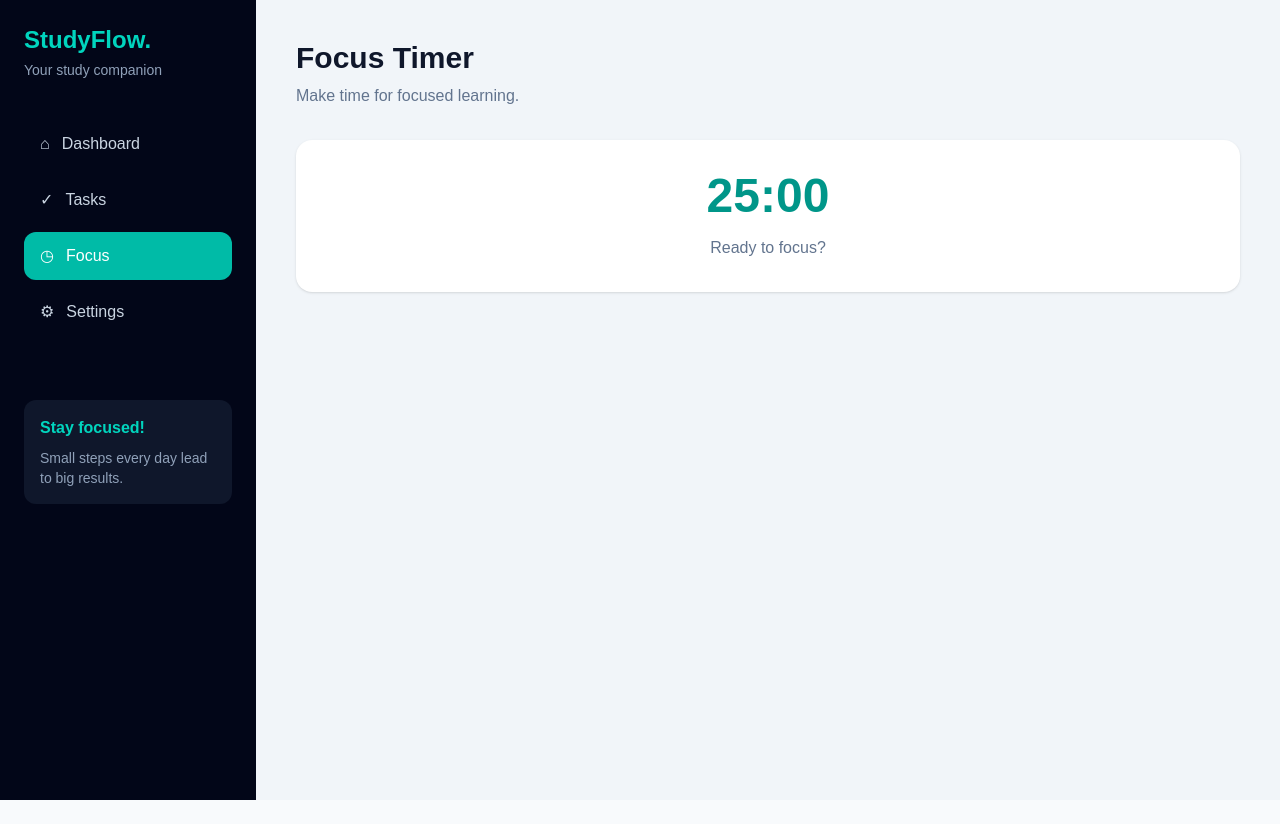
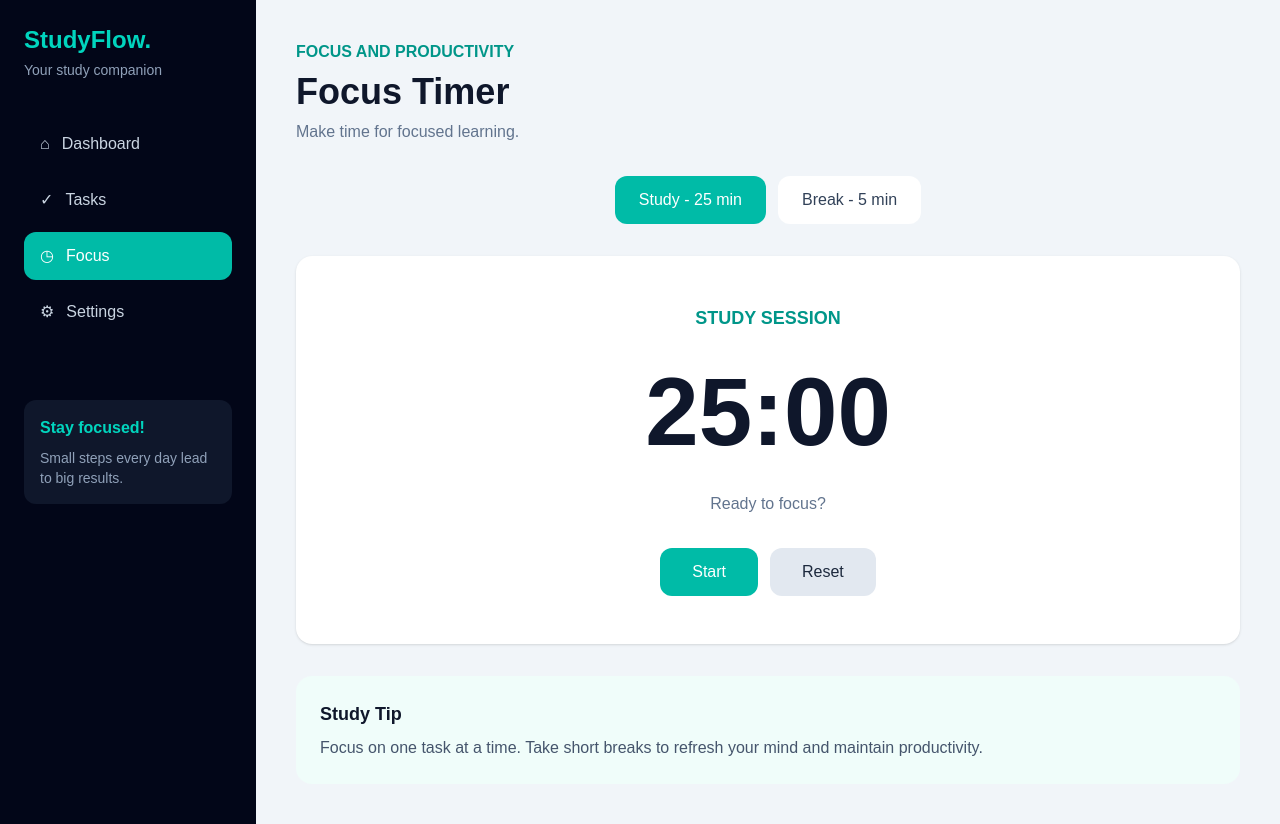
Before and after one commit to FlaviaNdahiro/StudyFlow, a React (Vite) app: page /focus in a window 1280 px wide. Before the commit the page ends 800 px from the top, so only its background shows below. Built offline with nearby package versions, Linux system fonts and the light colour scheme.

Commit message:
Build interactive Pomodoro focus timer

```diff
--- a/src/pages/FocusPage.jsx
+++ b/src/pages/FocusPage.jsx
@@ -1,14 +1,157 @@
+
+import { useState, useEffect } from 'react'
+
+function FocusTimer({ duration, mode }) {
+  const [secondsLeft, setSecondsLeft] = useState(duration)
+  const [isPlaying, setIsPlaying] = useState(false)
+
+  // Countdown timer with interval cleanup
+  useEffect(() => {
+    if (!isPlaying || secondsLeft === 0) {
+      return
+    }
+
+    const intervalId = setInterval(() => {
+      setSecondsLeft((previousSeconds) =>
+        Math.max(previousSeconds - 1, 0)
+      )
+    }, 1000)
+
+    return () => clearInterval(intervalId)
+  }, [isPlaying, secondsLeft])
+
+  // Stop when the timer reaches zero
+  useEffect(() => {
+    if (secondsLeft === 0) {
+      setIsPlaying(false)
+    }
+  }, [secondsLeft])
+
+  const minutes = Math.floor(secondsLeft / 60)
+  const seconds = secondsLeft % 60
+
+  function handleReset() {
+    setIsPlaying(false)
+    setSecondsLeft(duration)
+  }
+
+  return (
+    <div className="bg-white p-8 md:p-12 rounded-2xl mt-8 shadow-sm text-center">
+
+      <p className="text-teal-600 font-semibold text-lg">
+        {mode === 'study' ? 'STUDY SESSION' : 'BREAK TIME'}
+      </p>
+
+      <div className="my-8">
+        <p className="text-6xl md:text-8xl font-bold text-slate-900 tabular-nums">
+          {String(minutes).padStart(2, '0')}:
+          {String(seconds).padStart(2, '0')}
+        </p>
+      </div>
+
+      <p className="text-slate-500 mb-8">
+        {secondsLeft === 0
+          ? 'Session completed! Well done!'
+          : isPlaying
+            ? 'Stay focused. You are doing great!'
+            : 'Ready to focus?'}
+      </p>
+
+      <div className="flex justify-center gap-3 flex-wrap">
+
+        {!isPlaying ? (
+          <button
+            onClick={() => setIsPlaying(true)}
+            disabled={secondsLeft === 0}
+            className="bg-teal-500 hover:bg-teal-600 disabled:opacity-50 text-white px-8 py-3 rounded-xl font-semibold"
+          >
+            Start
+          </button>
+        ) : (
+          <button
+            onClick={() => setIsPlaying(false)}
+            className="bg-amber-500 hover:bg-amber-600 text-white px-8 py-3 rounded-xl font-semibold"
+          >
+            Pause
+          </button>
+        )}
+
+        <button
+          onClick={handleReset}
+          className="bg-slate-200 hover:bg-slate-300 text-slate-800 px-8 py-3 rounded-xl font-semibold"
+        >
+          Reset
+        </button>
+
+      </div>
+    </div>
+  )
+}
 
 function FocusPage() {
+  const [mode, setMode] = useState('study')
+
+  const duration = mode === 'study' ? 25 * 60 : 5 * 60
+
   return (
     <div>
-      <h1 className="text-3xl font-bold text-slate-900">Focus Timer</h1>
-      <p className="text-slate-500 mt-2">
-        Make time for focused learning.
-      </p>
-      <div className="bg-white p-8 rounded-2xl mt-8 shadow-sm text-center">
-        <p className="text-5xl font-bold text-teal-600">25:00</p>
-        <p className="text-slate-500 mt-4">Ready to focus?</p>
+      <div>
+        <p className="text-teal-600 font-semibold">
+          FOCUS AND PRODUCTIVITY
+        </p>
+
+        <h1 className="text-3xl md:text-4xl font-bold text-slate-900 mt-2">
+          Focus Timer
+        </h1>
+
+        <p className="text-slate-500 mt-2">
+          Make time for focused learning.
+        </p>
+      </div>
+
+      {/* Study and Break modes */}
+      <div className="flex justify-center gap-3 mt-8 flex-wrap">
+
+        <button
+          onClick={() => setMode('study')}
+          className={`px-6 py-3 rounded-xl font-semibold ${
+            mode === 'study'
+              ? 'bg-teal-500 text-white'
+              : 'bg-white text-slate-700'
+          }`}
+        >
+          Study - 25 min
+        </button>
+
+        <button
+          onClick={() => setMode('break')}
+          className={`px-6 py-3 rounded-xl font-semibold ${
+            mode === 'break'
+              ? 'bg-teal-500 text-white'
+              : 'bg-white text-slate-700'
+          }`}
+        >
+          Break - 5 min
+        </button>
+
+      </div>
+
+      {/* The key resets FocusTimer when the mode changes */}
+      <FocusTimer
+        key={mode}
+        duration={duration}
+        mode={mode}
+      />
+
+      <div className="bg-teal-50 p-6 rounded-2xl mt-8">
+        <h2 className="font-bold text-slate-900 text-lg">
+          Study Tip
+        </h2>
+
+        <p className="text-slate-600 mt-2">
+          Focus on one task at a time. Take short breaks to refresh
+          your mind and maintain productivity.
+        </p>
       </div>
     </div>
   )
```
